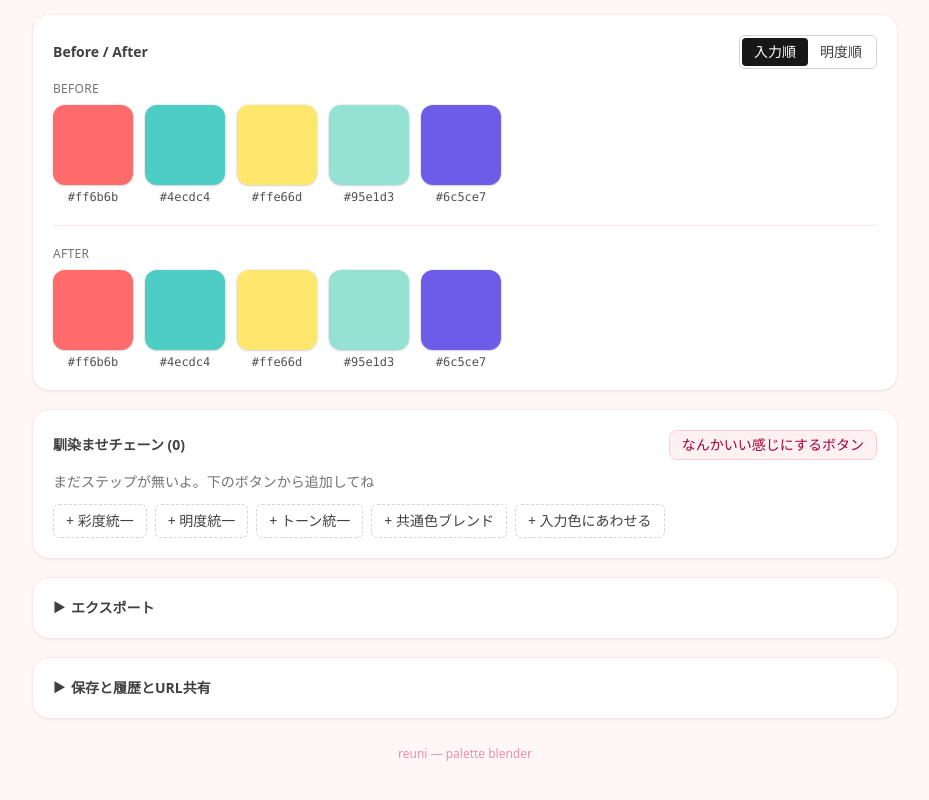
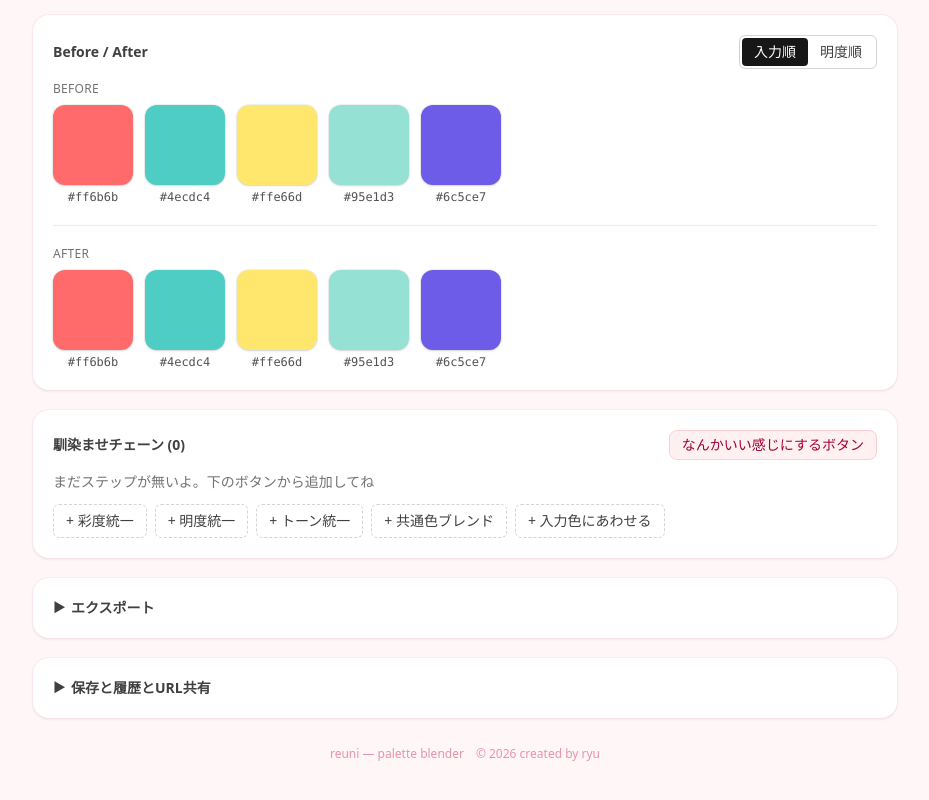
Before and after one commit to ryu1-1uyr/reuni, a React (Vite) app: page / in a window 1280 px wide. Shown: the part 477-1277 px from the top of the page, without its empty margins (175-1104 px from the left). Built offline with nearby package versions, Linux system fonts and the light colour scheme; a web font is replaced by a local one.

Commit message:
コピーライトの追加

```diff
--- a/src/App.tsx
+++ b/src/App.tsx
@@ -175,8 +175,9 @@ function App() {
           />
         </SectionCard>
 
-        <footer className="pt-2 text-center text-xs text-rose-700/40">
-          reuni — palette blender
+        <footer className="flex flex-wrap items-center justify-center gap-x-3 gap-y-1 pt-2 text-center text-xs text-rose-700/40">
+          <span>reuni — palette blender</span>
+          <span>© 2026 created by ryu</span>
         </footer>
       </div>
     </div>
```
